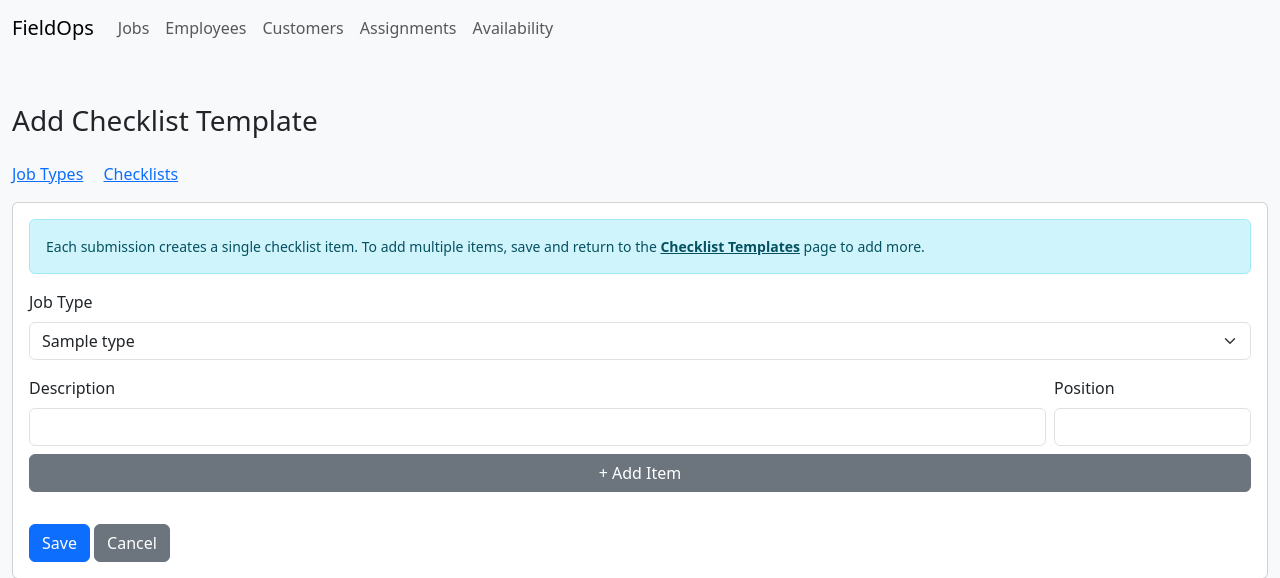
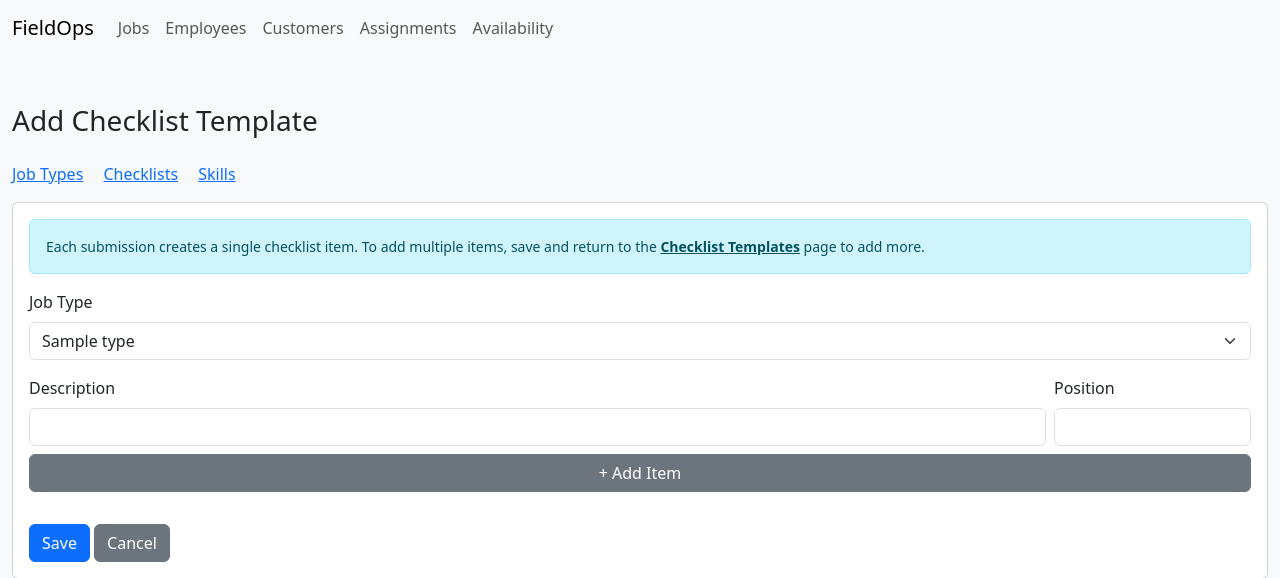
Before and after one commit to johndadey-cyber/FieldOps, a PHP site: page /public/admin/checklist_template_form.php in a window 1280 px wide. Shown: the top 578 px of the page. Run offline with PHP 8.4, Linux system fonts and the light colour scheme; tables that the repository leaves empty or names only in its code hold one stand-in row (values such as "Sample post").

Commit message:
Add Skills link to admin nav

```diff
--- a/public/admin/nav.php
+++ b/public/admin/nav.php
@@ -6,4 +6,5 @@ require_role('admin');
 <nav class="mb-3">
   <a href="/admin/job_type_list.php" class="me-3">Job Types</a>
   <a href="/admin/checklist_template_list.php" class="me-3">Checklists</a>
+  <a href="/admin/skill_list.php" class="me-3">Skills</a>
 </nav>
```
